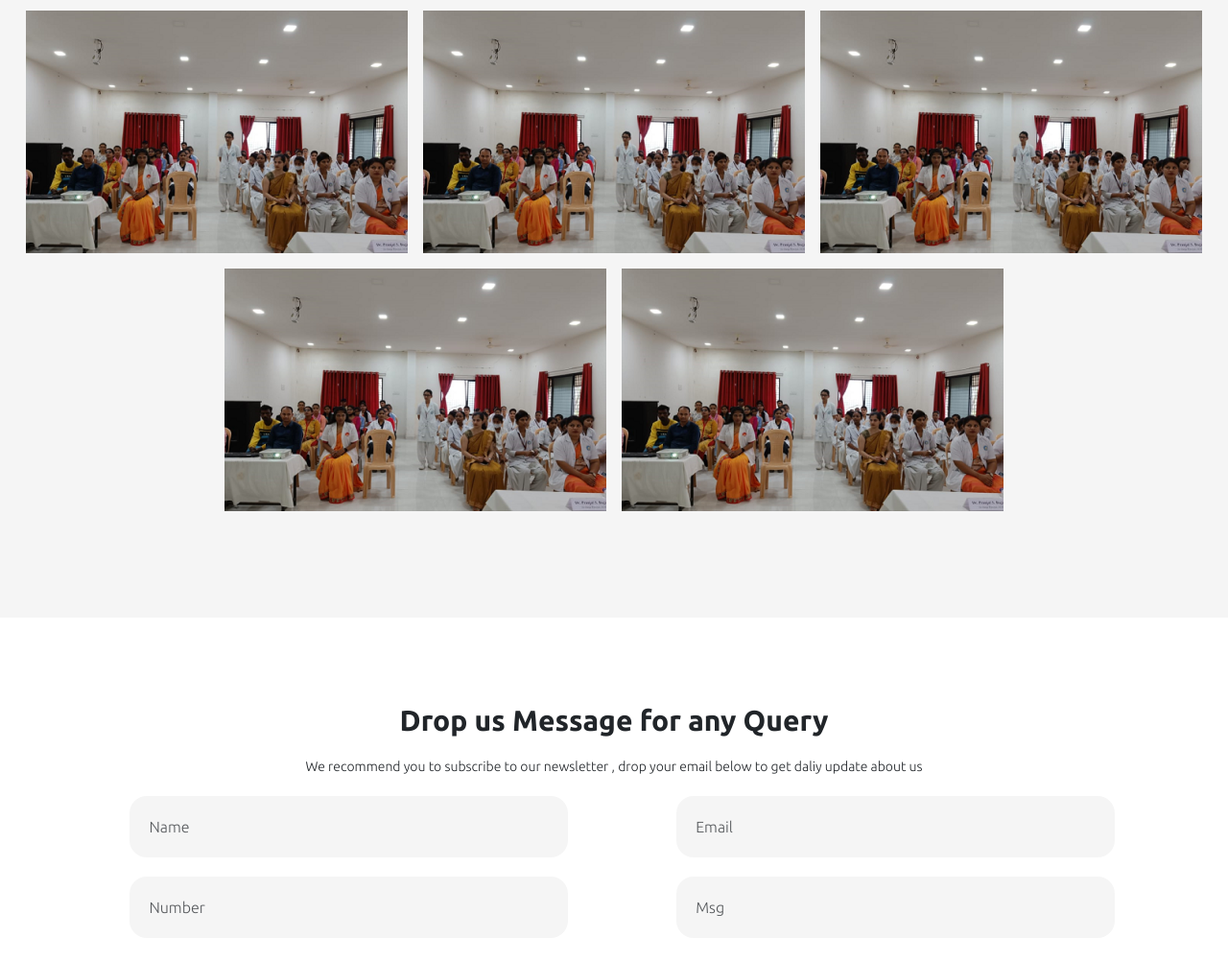
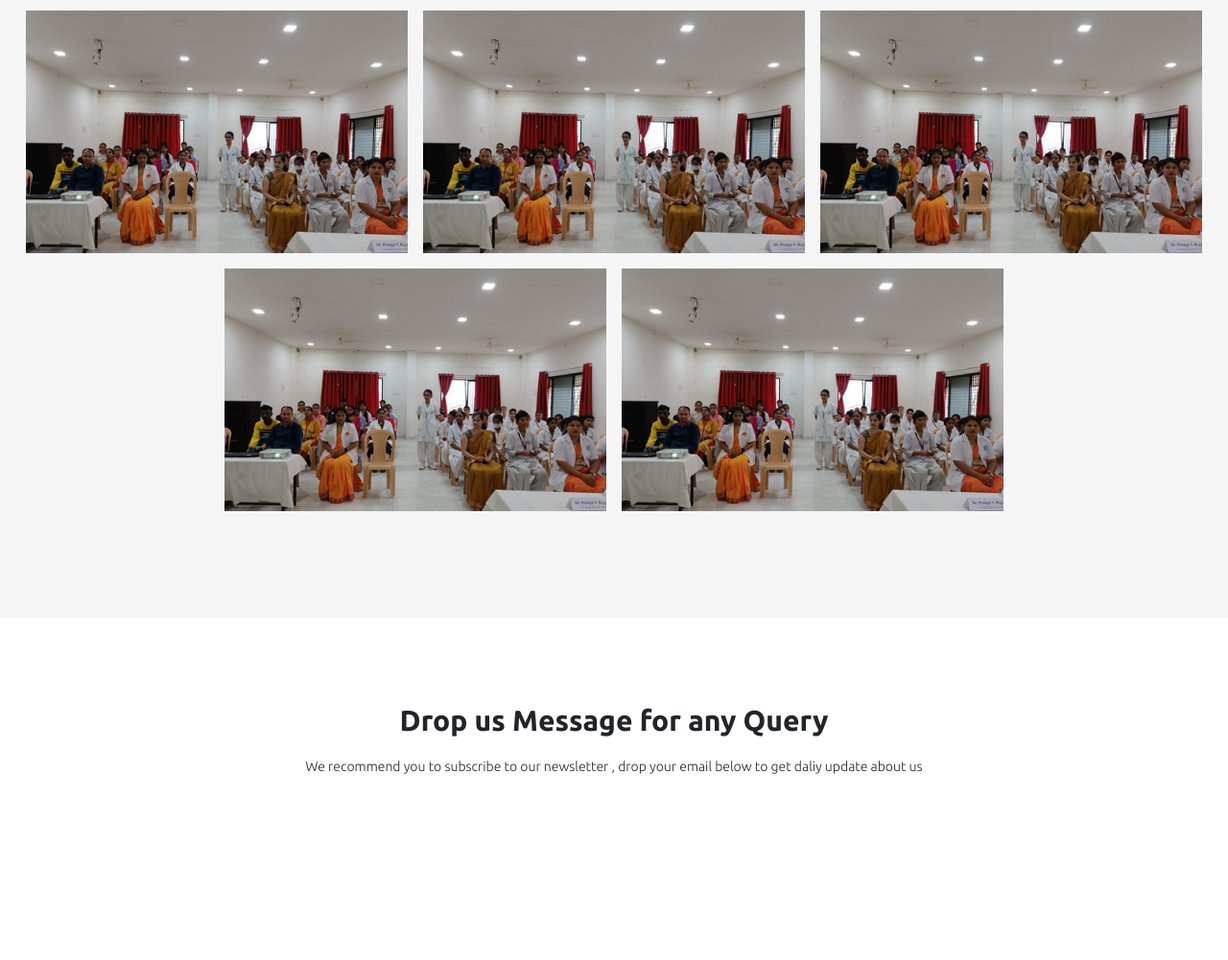
Before and after one commit to Kadalirohithkumar/prismatic, a plain HTML site: page index.html in a window 1280 px wide. Shown: the part 3624-4625 px from the top of the page at 96% size. After the commit the page ends 4511 px from the top, so only its background shows below. Drawn offline with nearby package versions, Linux system fonts and the light colour scheme.

Commit message:
Update index.html
removed forms

```diff
--- a/index.html
+++ b/index.html
@@ -524,14 +524,6 @@
         <p class="para ab">We recommend you to subscribe to our newsletter , drop
           your email below to get daliy update about us</p>
         <div class="row">
-          <div class="col-12 col-md-6 col5">
-            <input type="text" class="form-control" id="exampleFormControlInput1" placeholder="Name">
-            <input type="number" class="form-control" id="exampleFormControlInput1" placeholder="Number">
-          </div>
-          <div class="col-12 col-md-6 col6">
-            <input type="email" class="form-control" id="exampleFormControlInput1" placeholder="Email">
-            <input type="text" class="form-control" id="exampleFormControlInput1" placeholder="Msg">
-          </div>
         </div>
       </div>
 
```
